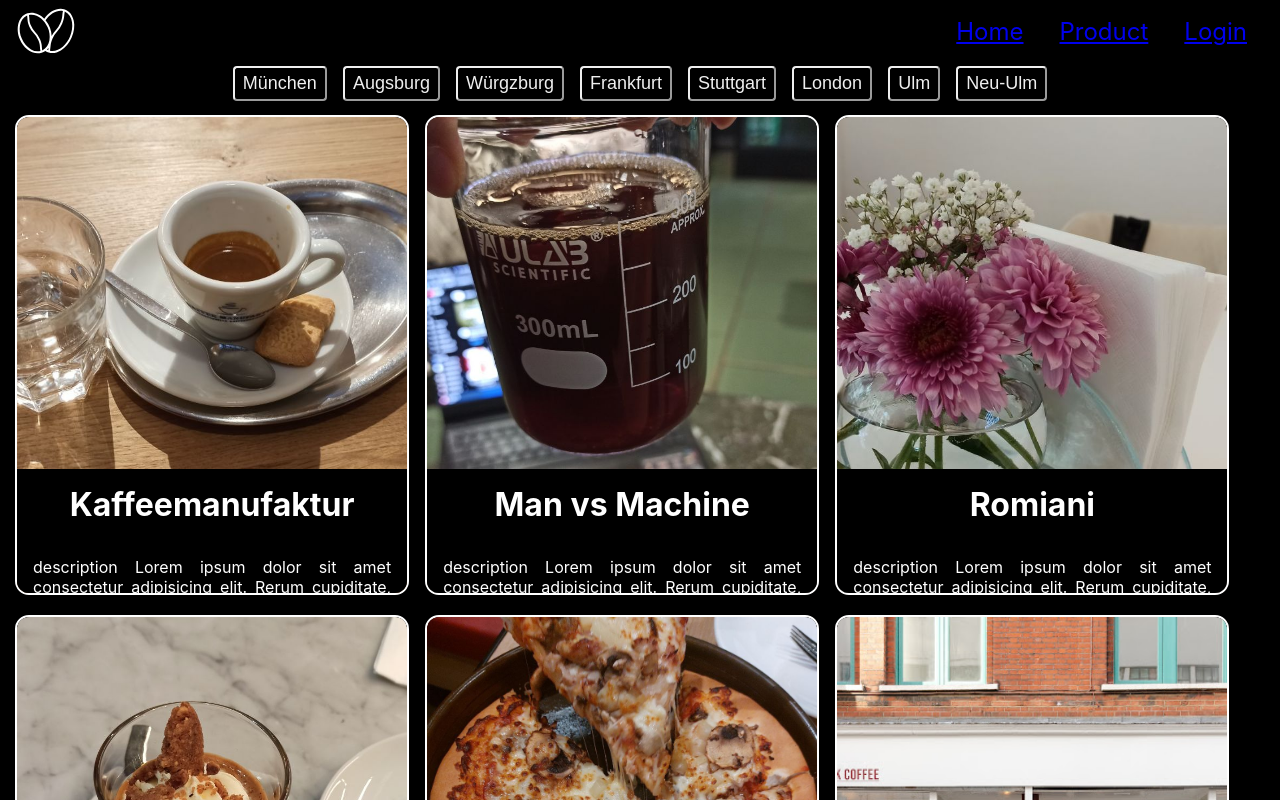
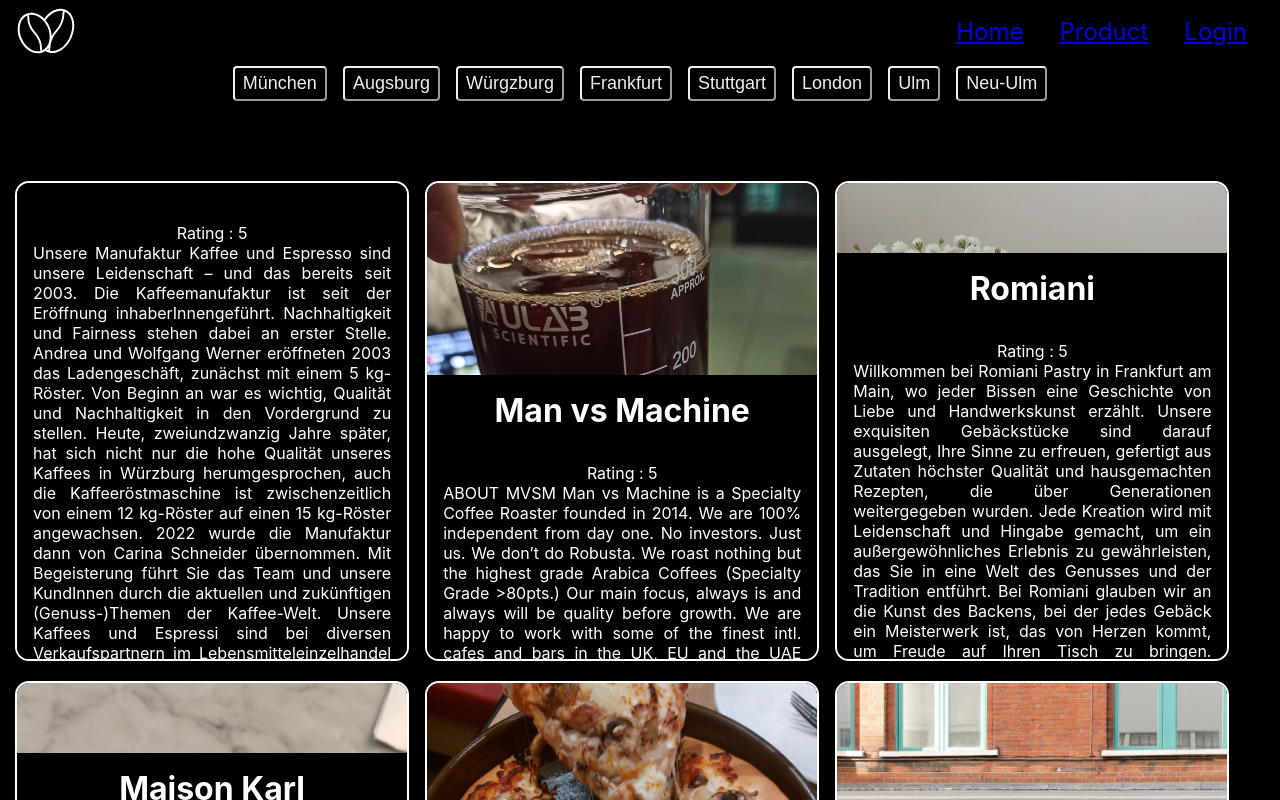
Before and after one commit to Khaanh/MyGastroTrip, a React (Create React App) app: page / in a window 1280 px wide. Shown: the top 800 px of the page. Built offline with nearby package versions, Linux system fonts and the light colour scheme.

Commit message:
feat: add new cafe info

```diff
--- a/src/components/CafeList.jsx
+++ b/src/components/CafeList.jsx
@@ -1,10 +1,79 @@
 import styles from "./CafeList.module.css";
 import main from "./Main.module.css";
+
+const cafeList = [
+	{
+		id: 0,
+		img: "/img/Kaffeemanufaktur.jpg",
+		title: "Kaffeemanufaktur",
+		desc: "Unsere Manufaktur Kaffee und Espresso sind unsere Leidenschaft – und das bereits seit 2003. Die Kaffeemanufaktur ist seit der Eröffnung inhaberInnengeführt. Nachhaltigkeit und Fairness stehen dabei an erster Stelle. Andrea und Wolfgang Werner eröffneten 2003 das Ladengeschäft, zunächst mit einem 5 kg-Röster. Von Beginn an war es wichtig, Qualität und Nachhaltigkeit in den Vordergrund zu stellen. Heute, zweiundzwanzig Jahre später, hat sich nicht nur die hohe Qualität unseres Kaffees in Würzburg herumgesprochen, auch die Kaffeeröstmaschine ist  zwischenzeitlich von einem 12 kg-Röster auf einen 15 kg-Röster angewachsen. 2022 wurde die Manufaktur dann von Carina Schneider übernommen. Mit Begeisterung führt Sie das Team und unsere KundInnen durch die aktuellen und zukünftigen (Genuss-)Themen der Kaffee-Welt. Unsere Kaffees und Espressi sind bei diversen Verkaufspartnern im Lebensmitteleinzelhandel erhältlich. Auch in einigen Würzburger Gastronomien finden unsere Kaffee- und Espressi-Sorten einen Platz auf der Menü-Karte.",
+		rating: 5,
+		geo: "https://www.google.com/maps/place/Kaffee+Manufaktur/@49.7951053,9.9344112,15z/data=!4m5!3m4!1s0x0:0xc0e6a6dc32e0c41a!8m2!3d49.7951053!4d9.9344112",
+		city: "Würzburgs",
+		address: "Spiegelstraße 19, 97070 Würzburg",
+		visited: true,
+	},
+	{
+		id: 1,
+		img: "/img/MvsM-01.jpg",
+		title: "Man vs Machine",
+		desc: "ABOUT MVSM Man vs Machine is a Specialty Coffee Roaster founded in 2014. We are 100% independent from day one. No investors. Just us. We don’t do Robusta. We roast nothing but the highest grade Arabica Coffees (Specialty Grade >80pts.) Our main focus, always is and always will be quality before growth. We are happy to work with some of the finest intl. cafes and bars in the UK, EU and the UAE amongst others. Our coffee is also served in several Michelin starred restaurants and other quality driven places, like offices, restaurants and cafes.",
+		rating: 5,
+		geo: "https://www.google.com/maps?hl=ru&gl=de&um=1&ie=UTF-8&fb=1&sa=X&ftid=0x479ddf5e115d6107:0xebd22248be182933",
+		city: "Munich",
+		address: "Müllerstraße 23 · 089 54847777",
+		visited: true,
+	},
+	{
+		id: 2,
+		img: "/img/romiani-02.jpg",
+		title: "Romiani",
+		desc: "Willkommen bei Romiani Pastry in Frankfurt am Main, wo jeder Bissen eine Geschichte von Liebe und Handwerkskunst erzählt. Unsere exquisiten Gebäckstücke sind darauf ausgelegt, Ihre Sinne zu erfreuen, gefertigt aus Zutaten höchster Qualität und hausgemachten Rezepten, die über Generationen weitergegeben wurden. Jede Kreation wird mit Leidenschaft und Hingabe gemacht, um ein außergewöhnliches Erlebnis zu gewährleisten, das Sie in eine Welt des Genusses und der Tradition entführt. Bei Romiani glauben wir an die Kunst des Backens, bei der jedes Gebäck ein Meisterwerk ist, das von Herzen kommt, um Freude auf Ihren Tisch zu bringen. Entdecken Sie den Geschmack von echter Fürsorge und kulinarischer Exzellenz mit Romiani Pastry und lassen Sie uns Ihre Momente wirklich besonders machen. ꞉)",
+		rating: 5,
+		geo: "https://www.google.com/maps/place//data=!4m2!3m1!1s0x47bd0fa1cfe5a629:0xc9f012fbfb46aa93?sa=X&ved=1t:8290&ictx=111",
+		city: "Frankfurt am Main",
+		address: "Schillerstraße 30-40, 60313 Frankfurt am Main",
+		visited: true,
+	},
+	{
+		id: 3,
+		img: "/img/maisonkarl.jpg",
+		title: "Maison Karl",
+		desc: "Willkommen bei Romiani Pastry in Frankfurt am Main, wo jeder Bissen eine Geschichte von Liebe und Handwerkskunst erzählt. Unsere exquisiten Gebäckstücke sind darauf ausgelegt, Ihre Sinne zu erfreuen, gefertigt aus Zutaten höchster Qualität und hausgemachten Rezepten, die über Generationen weitergegeben wurden. Jede Kreation wird mit Leidenschaft und Hingabe gemacht, um ein außergewöhnliches Erlebnis zu gewährleisten, das Sie in eine Welt des Genusses und der Tradition entführt. Bei Romiani glauben wir an die Kunst des Backens, bei der jedes Gebäck ein Meisterwerk ist, das von Herzen kommt, um Freude auf Ihren Tisch zu bringen. Entdecken Sie den Geschmack von echter Fürsorge und kulinarischer Exzellenz mit Romiani Pastry und lassen Sie uns Ihre Momente wirklich besonders machen. ꞉)",
+		rating: 5,
+		geo: "https://www.google.com/maps/place//data=!4m2!3m1!1s0x47bd0fa1cfe5a629:0xc9f012fbfb46aa93?sa=X&ved=1t:8290&ictx=111",
+		city: "Stuttgart",
+		address: "Maison Karl GmbH Calwer Straße 50 70173 Stuttgart",
+		visited: true,
+	},
+	{
+		id: 4,
+		img: "/img/pizzaHut.jpg",
+		title: "Pizza Hut",
+		desc: "Pizza Hut gibt es bereits seit über 60 Jahren. Mit rund 19.000 Restaurants in 130 Ländern sind wir der Pizzaspezialist. Pizza Hut gibt es seit 1983 in Deutschland. In über 80 Restaurants und Express Stores backen wir jeden Tag die beste Pizza für Sie. Mit der Qualität und Frische unserer Zutaten und unserem freundlichen und schnellen Service begeistern wir unsere Gäste immer wieder aufs Neue. Die legendäre Pan Pizza hat uns berühmt gemacht, aber Sie können in unseren Restaurants auch die italienische Pizza mit dünnem Teig, die Cheezy Crust mit köstlichem, im Rand gebackenem Käse sowie leckere Nudelgerichte und Salate genießen. ",
+		rating: 5,
+		geo: "https://www.google.com/maps/place//data=!4m2!3m1!1s0x47bd0fa1cfe5a629:0xc9f012fbfb46aa93?sa=X&ved=1t:8290&ictx=111",
+		city: "Stuttgart",
+		address: "Pizza Hut",
+		visited: true,
+	},
+	{
+		id: 5,
+		img: "/img/PrufrockCoffee.jpg",
+		title: "Prufrock Coffee",
+		desc: "Who We Are Prufrock Coffee, located in the heart of London, was established by three coffee enthusiasts. Over time, it has evolved into a team of skilled and passionate coffee professionals, who possess vast expertise and an unyielding commitment to excellence Years after opening on Leather Lane, Prufrock Coffee continues to be a popular spot for locals and a sought-after destination for visitors from all over the globe. With an inquisitive spirit, we are constantly pushing boundaries, exploring new ingredients and techniques. However, we always remain true to our core belief: serving coffee and food that brings joy, accompanied by a service that brings a smile to your face.",
+		rating: 5,
+		geo: "https://www.google.com/maps/place/Prufrock+Coffee/@51.5199071,-0.1094542,15z/data=!4m5!3m4!1s0x0:0x77acd66c094aa411!8m2!3d51.5199071!4d-0.1094542",
+		city: "23-25 Leather Ln, London EC1N 7TE, Великобритания",
+		address: "Prufrock Coffee",
+		visited: true,
+	},
+];
 
 export default function CafeList() {
 	return (
 		<div>
-			<ul className={styles.List}>
+			{/* <ul className={styles.List}>
 				<li className={styles.Item}>
 					<a href="#" className={styles.Link}>
 						<div className={styles.Img}>
@@ -101,6 +170,26 @@ export default function CafeList() {
 						</div>
 					</a>
 				</li>
+			</ul> */}
+
+			<ul className={styles.List}>
+				{/* Title
+					Rating
+					Descr */}
+				{cafeList.map((cafe) => (
+					<li className={styles.Item}>
+						<a href="#" className={styles.Link}>
+							<div className={styles.Img}>
+								<img src={cafe.img} alt={cafe.img} />
+							</div>
+							<div className={styles.Descr}>
+								<h2 className={styles.Title}>{cafe.title}</h2>
+								<div>Rating : 5</div>
+								<p className={styles.Intro}>{cafe.desc}</p>
+							</div>
+						</a>
+					</li>
+				))}
 			</ul>
 		</div>
 	);
--- a/src/components/CitiesWidget.module.css
+++ b/src/components/CitiesWidget.module.css
@@ -2,6 +2,7 @@
 	display: flex;
 	justify-content: center;
 	align-items: center;
+	margin-bottom: 66px;
 }
 
 .listItem {
```
